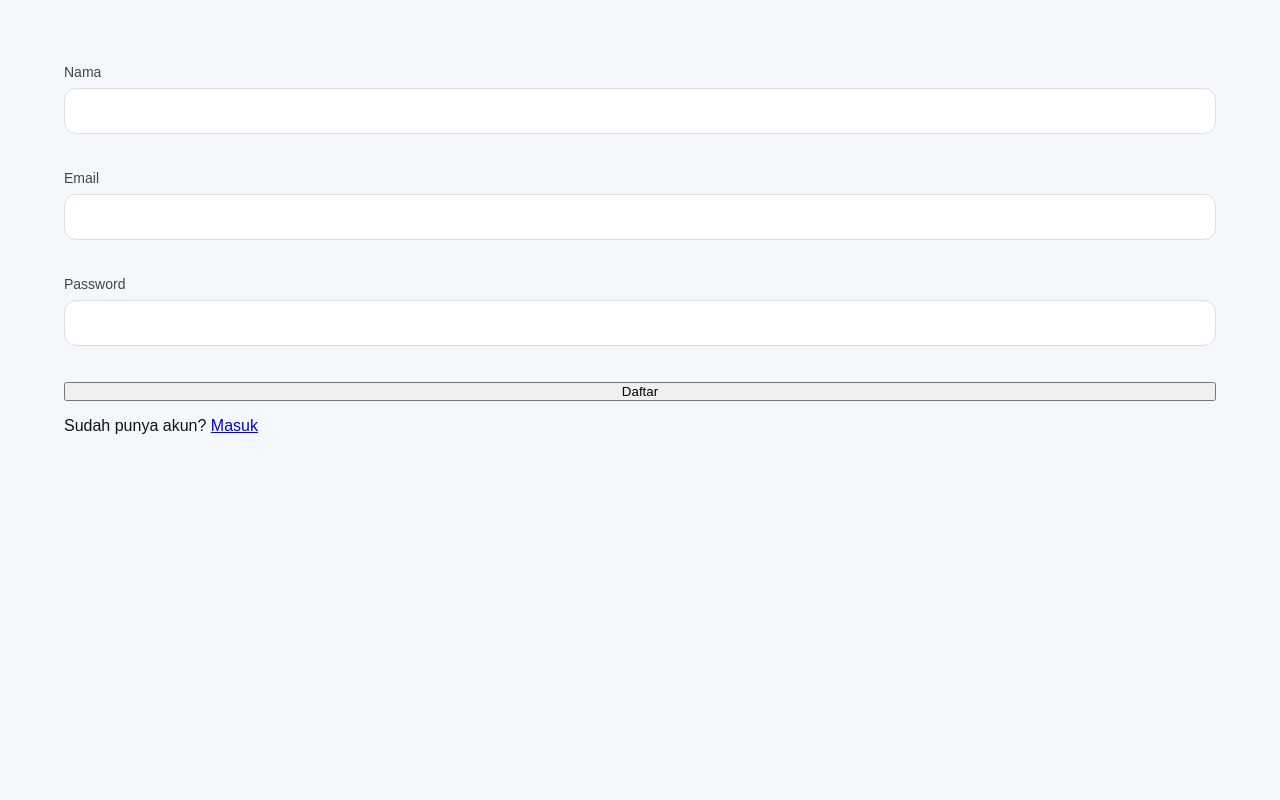
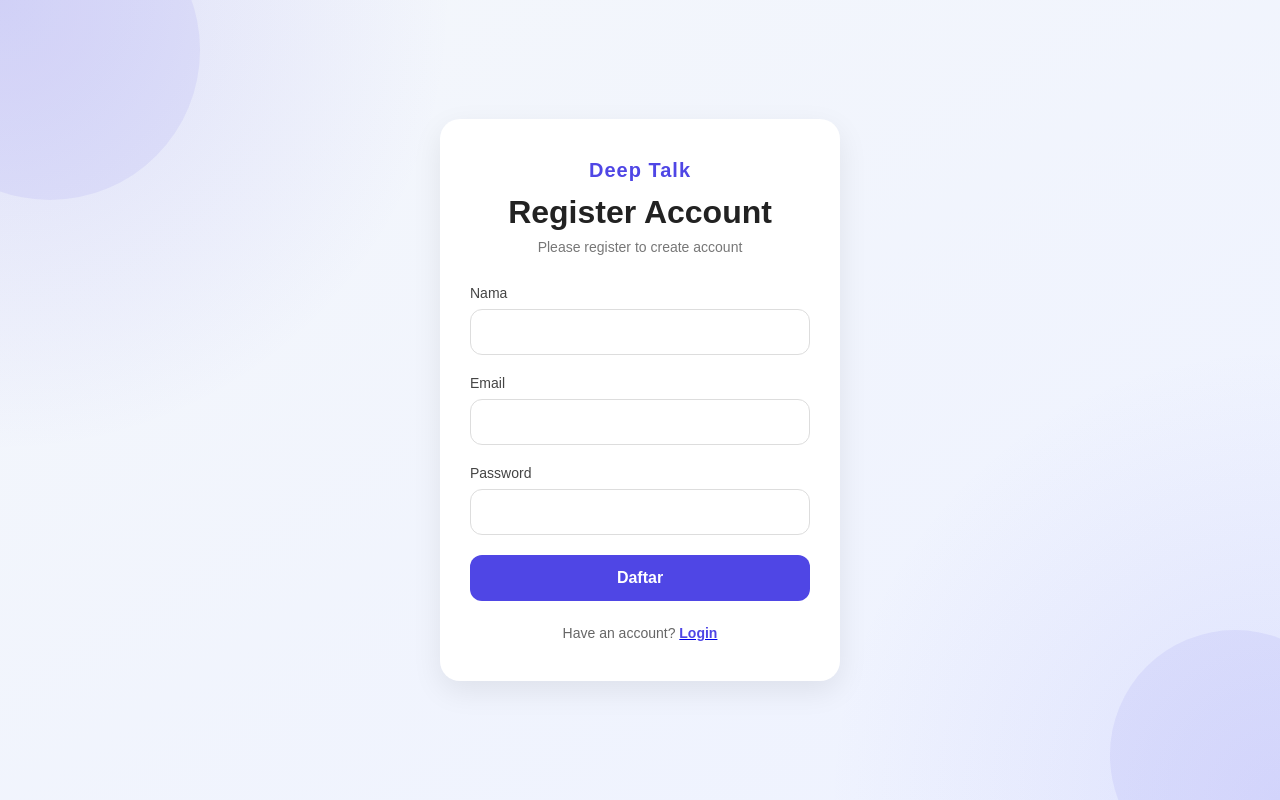
Before and after one commit to yogadarma13/deep-talk-app, a React (Vite) app: page /register in a window 1280 px wide. Built offline with nearby package versions, Linux system fonts and the light colour scheme; no server answers.

Commit message:
Redesign register page

```diff
--- a/src/components/RegisterInput.jsx
+++ b/src/components/RegisterInput.jsx
@@ -1,6 +1,7 @@
 import React from 'react';
 import useInput from '../hooks/useInput';
 import FieldInput from './FieldInput';
+import { Link } from 'react-router-dom';
 
 function RegisterInput({ handleRegister }) {
   const [name, setName] = useInput('');
@@ -8,7 +9,11 @@ function RegisterInput({ handleRegister }) {
   const [password, setPassword] = useInput('');
 
   return (
-    <>
+    <div className='register-input-card'>
+      <h2 className="app-name">Deep Talk</h2>
+      <h1 className="register-title">Register Account</h1>
+      <p className="register-subtitle">Please register to create account</p>
+      <div className='register-form'>
         <FieldInput label="Nama" type="text" value={name} handleInput={setName} />
         <FieldInput
           label="Email"
@@ -22,10 +27,14 @@ function RegisterInput({ handleRegister }) {
           value={password}
           handleInput={setPassword}
         />
-      <button onClick={() => handleRegister({ name, email, password })}>
+        <button className='register-button' onClick={() => handleRegister({ name, email, password })}>
           Daftar
         </button>
-    </>
+      </div>
+      <p className='login-text'>
+          Have an account? <Link to="/"><span>Login</span></Link>
+      </p>
+    </div>
   );
 }
 
--- a/src/pages/RegisterPage.jsx
+++ b/src/pages/RegisterPage.jsx
@@ -2,7 +2,7 @@ import React from 'react';
 import { useDispatch } from 'react-redux';
 import RegisterInput from '../components/RegisterInput';
 import { asyncRegisterUser } from '../states/authUser/action';
-import { Link, useNavigate } from 'react-router-dom';
+import { useNavigate } from 'react-router-dom';
 
 function RegisterPage() {
   const navigate = useNavigate();
@@ -15,9 +15,6 @@ function RegisterPage() {
   return (
     <div className="register-page__main">
       <RegisterInput handleRegister={onRegister} />
-      <p>
-          Sudah punya akun? <Link to="/">Masuk</Link>
-      </p>
     </div>
   );
 }
--- a/src/styles/style.css
+++ b/src/styles/style.css
@@ -48,7 +48,7 @@ body {
   cursor: pointer;
 }
 
-.login-page__main {
+.login-page__main, .register-page__main {
   min-height: 100vh;
   display: flex;
   justify-content: center;
@@ -63,7 +63,9 @@ body {
 }
 
 .login-page__main::before,
-.login-page__main::after {
+.login-page__main::after,
+.register-page__main::before,
+.register-page__main::after {
   content: '';
   position: absolute;
   border-radius: 50%;
@@ -71,26 +73,28 @@ body {
   z-index: 0;
 }
 
-.login-page__main::before {
+.login-page__main::before,
+.register-page__main::before {
   width: 300px;
   height: 300px;
   top: -100px;
   left: -100px;
 }
 
-.login-page__main::after {
+.login-page__main::after,
+.register-page__main::after {
   width: 250px;
   height: 250px;
   bottom: -80px;
   right: -80px;
 }
 
-.login-input-card {
+.login-input-card, .register-input-card {
   position: relative;
   z-index: 1;
 }
 
-.login-input-card {
+.login-input-card, .register-input-card {
   width: 100%;
   max-width: 400px;
   background: white;
@@ -108,21 +112,21 @@ body {
   letter-spacing: 1px;
 }
 
-.login-title {
+.login-title, .register-title {
   font-size: 32px;
   font-weight: bold;
   color: #222;
   text-align: center;
 }
 
-.login-subtitle {
+.login-subtitle, .register-subtitle {
   margin-top: 8px;
   text-align: center;
   color: #777;
   font-size: 14px;
 }
 
-.login-form {
+.login-form, .register-form {
   margin-top: 30px;
 }
 
@@ -151,7 +155,7 @@ body {
   border-color: #4f46e5;
 }
 
-.login-button {
+.login-button, .register-button {
   width: 100%;
   padding: 14px;
   border: none;
@@ -164,18 +168,19 @@ body {
   transition: 0.2s ease;
 }
 
-.login-button:hover {
+.login-button:hover,
+.register-button:hover {
   background: #4338ca;
 }
 
-.register-text {
+.register-text, .login-text {
   margin-top: 24px;
   text-align: center;
   font-size: 14px;
   color: #666;
 }
 
-.register-text span {
+.register-text span, .login-text span {
   color: #4f46e5;
   font-weight: bold;
   cursor: pointer;
@@ -188,7 +193,7 @@ body {
   padding: 20px 0;
 }
 
-.register-page__main, .add-thread-page__main {
+.add-thread-page__main {
   display: flex;
   gap: 16px;
   justify-content: center;
```
Lines whose indentation alone changed are shown as unchanged.
